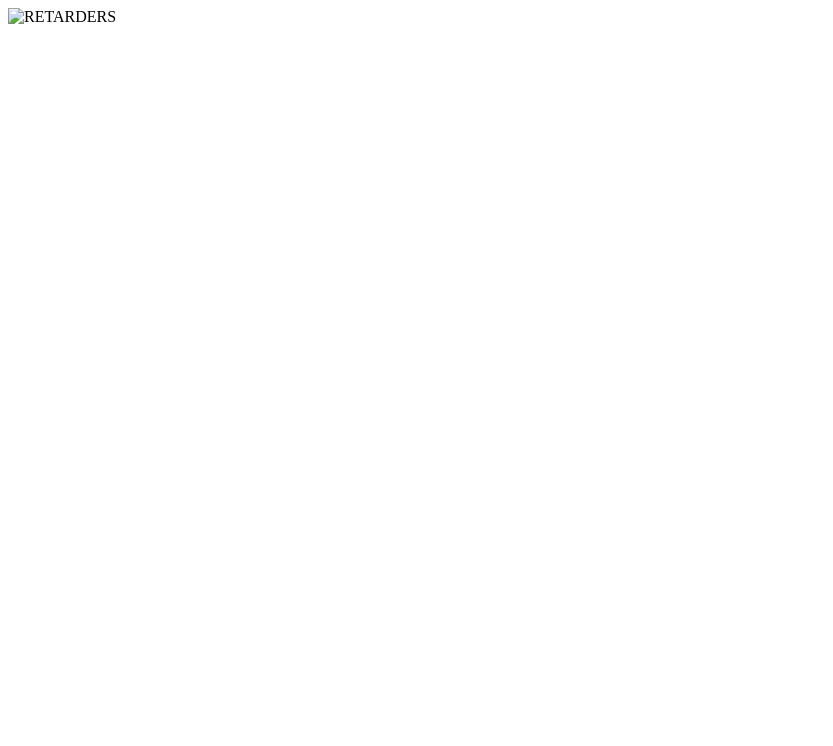
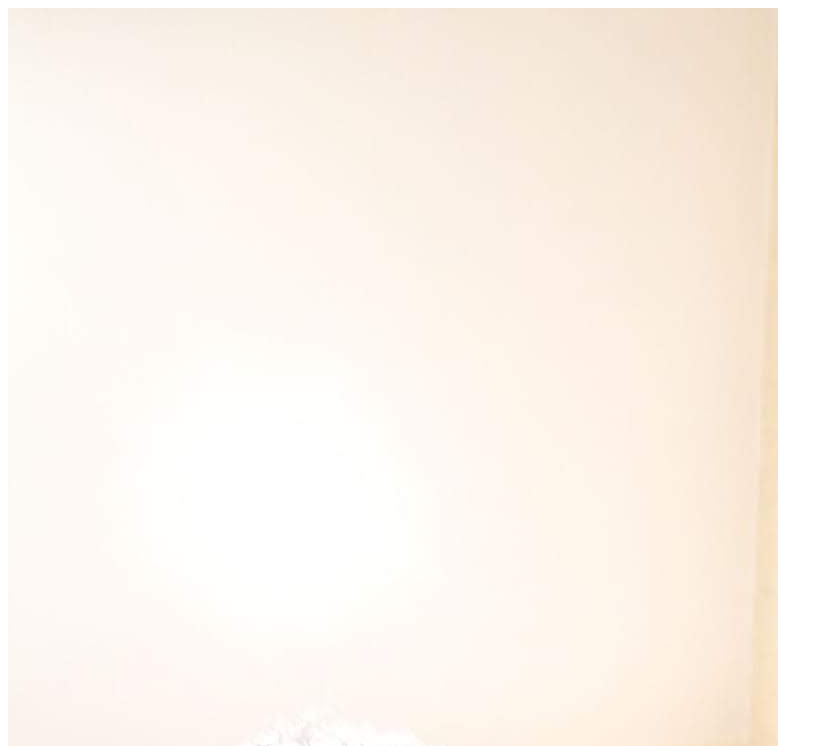
Before and after one commit to L0renco/L0renco.github.io, a plain HTML site: page part1.html in a window 1280 px wide. Shown: the top 746 px of the page, without its empty margins (0-833 px from the left). Drawn offline with Linux system fonts and the light colour scheme.

Commit message:
Update part1.html

```diff
--- a/part1.html
+++ b/part1.html
@@ -2,7 +2,7 @@
 <html>
 <body>
 
-<img src="pic_trulli.jpg" alt="RETARDERS">
+<img src="IMG-20200212-WA0019.jpg" alt="RETARDERS">
 
 </body>
 </html>
```
